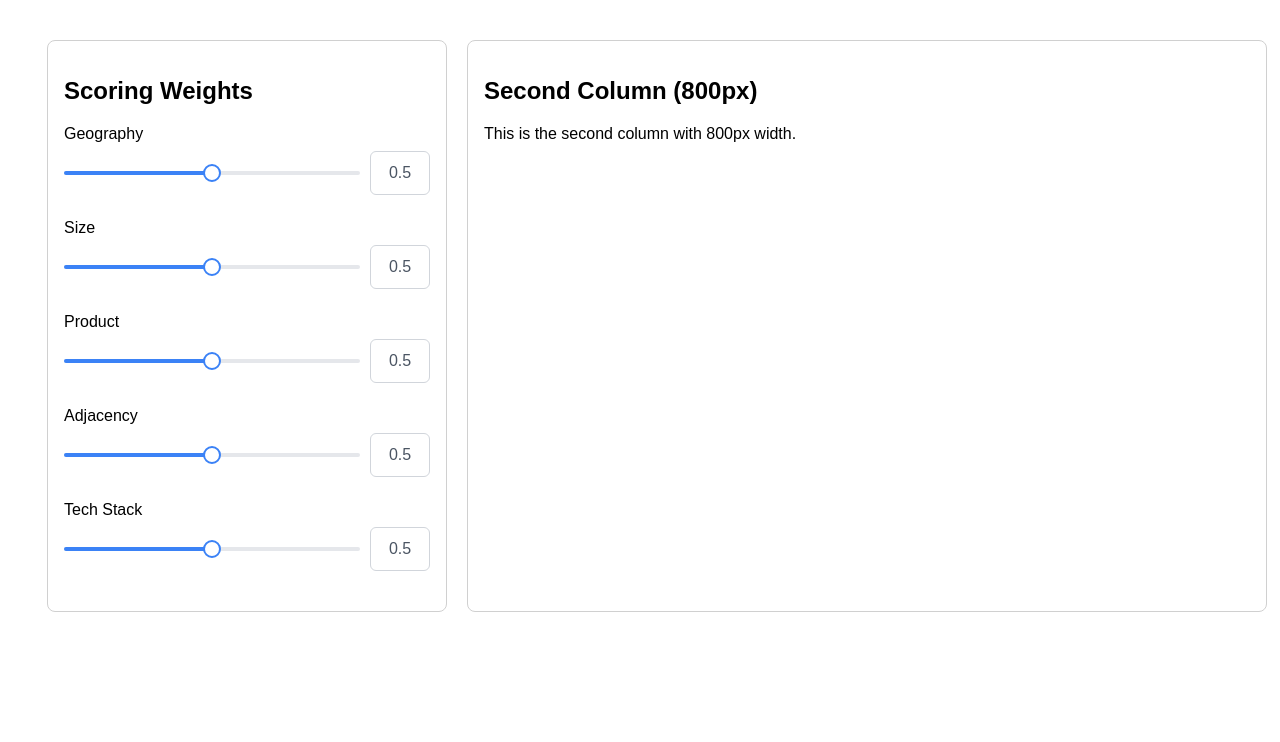
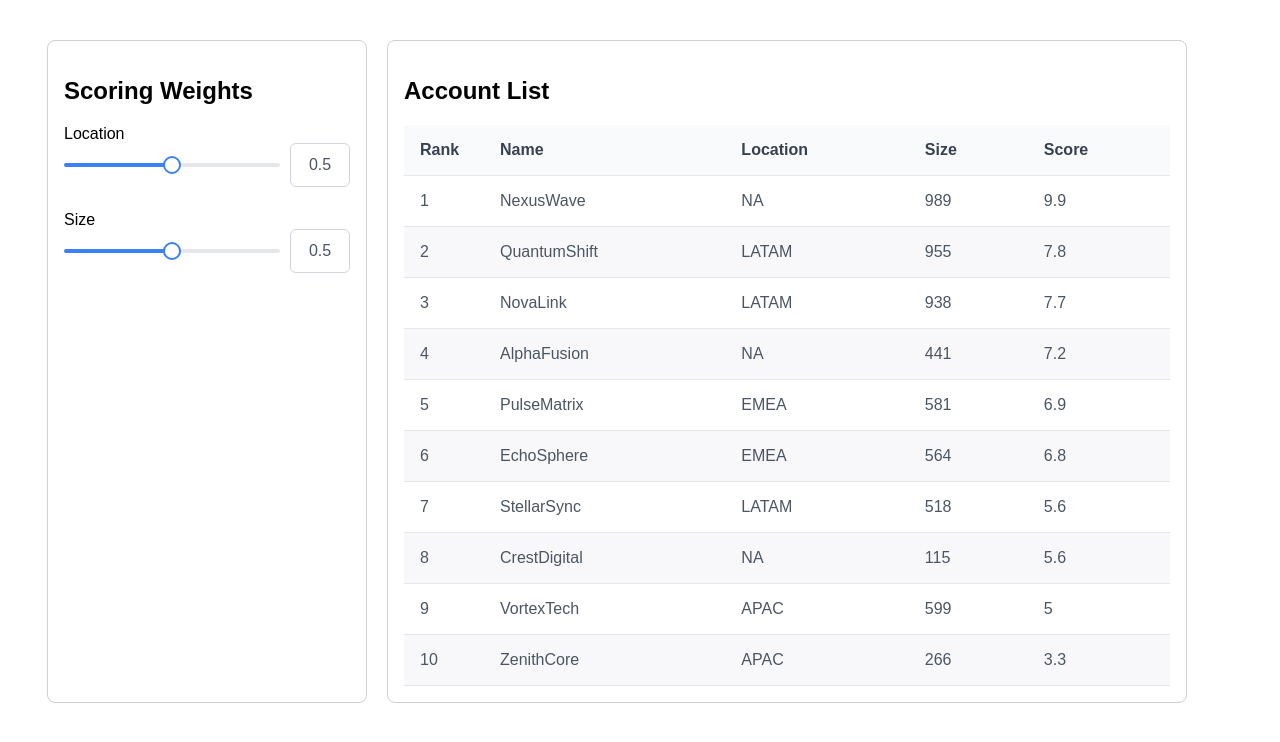
Before and after one commit to eddieux/account-scoring, a Vue app: page / in a window 1280 px wide. Shown: the top 742 px of the page. Built offline with nearby package versions, Linux system fonts and the light colour scheme; a web font is replaced by a local one.

Commit message:
create sliders and table

```diff
--- a/src/App.vue
+++ b/src/App.vue
@@ -4,59 +4,92 @@
       <div class="column first-column">
         <h2>Scoring Weights</h2>
         <div class="slider-container">
-          <label for="geography">Geography</label>
+          <label for="location">Location</label>
           <div class="slider-with-value">
-            <Slider v-model="geographyWeight" :min="0" :max="1" :step="0.01" class="w-full" />
-            <InputText v-model="geographyWeight" :readonly="true" class="value-display" />
+            <Slider v-model="locationWeight" :min="0" :max="1" :step="0.1" class="w-full" />
+            <InputText v-model="locationWeight" :readonly="true" class="value-display" />
           </div>
         </div>
         <div class="slider-container">
           <label for="size">Size</label>
           <div class="slider-with-value">
-            <Slider v-model="sizeWeight" :min="0" :max="1" :step="0.01" class="w-full" />
+            <Slider v-model="sizeWeight" :min="0" :max="1" :step="0.1" class="w-full" />
             <InputText v-model="sizeWeight" :readonly="true" class="value-display" />
-          </div>
-        </div>
-        <div class="slider-container">
-          <label for="product">Product</label>
-          <div class="slider-with-value">
-            <Slider v-model="productWeight" :min="0" :max="1" :step="0.01" class="w-full" />
-            <InputText v-model="productWeight" :readonly="true" class="value-display" />
-          </div>
-        </div>
-        <div class="slider-container">
-          <label for="adjacency">Adjacency</label>
-          <div class="slider-with-value">
-            <Slider v-model="adjacencyWeight" :min="0" :max="1" :step="0.01" class="w-full" />
-            <InputText v-model="adjacencyWeight" :readonly="true" class="value-display" />
-          </div>
-        </div>
-        <div class="slider-container">
-          <label for="techStack">Tech Stack</label>
-          <div class="slider-with-value">
-            <Slider v-model="techStackWeight" :min="0" :max="1" :step="0.01" class="w-full" />
-            <InputText v-model="techStackWeight" :readonly="true" class="value-display" />
           </div>
         </div>
       </div>
       <div class="column second-column">
-        <!-- Second column content -->
-        <h2>Second Column (800px)</h2>
-        <p>This is the second column with 800px width.</p>
+        <h2>Account List</h2>
+        <DataTable :value="sortedRankings" stripedRows>
+          <Column field="rank" header="Rank" style="width: 80px;"></Column>
+          <Column field="name" header="Name"></Column>
+          <Column field="location" header="Location"></Column>
+          <Column field="size" header="Size"></Column>
+          <Column field="score" header="Score"></Column>
+        </DataTable>
       </div>
     </div>
   </div>
 </template>
 
 <script setup>
-import { ref } from 'vue';
+import { ref, computed } from 'vue';
 
 // Define reactive variables for each slider (0-1 range)
-const geographyWeight = ref(0.5);
+const locationWeight = ref(0.5);
 const sizeWeight = ref(0.5);
-const productWeight = ref(0.5);
-const adjacencyWeight = ref(0.5);
-const techStackWeight = ref(0.5);
+
+// Create balanced array of locations
+const locations = ['NA', 'LATAM', 'EMEA', 'APAC', 'NA', 'LATAM', 'EMEA', 'APAC', 'NA', 'LATAM'];
+
+// Modified to get a random size between 1 and 1000
+const getRandomSize = () => Math.floor(Math.random() * 1000) + 1;
+
+// Location score mapping
+const getLocationScore = (location) => {
+  switch(location) {
+    case 'NA': return 5;
+    case 'EMEA': return 4;
+    case 'LATAM': return 3;
+    case 'APAC': return 2;
+    default: return 0;
+  }
+};
+
+// Calculate score based on location and size
+const calculateScore = (account) => {
+  const locationScore = getLocationScore(account.location);
+  const sizeScore = account.size / 200;
+  return parseFloat((locationScore + sizeScore).toFixed(1));
+};
+
+// Base data for the rankings table with imaginary company names
+const accountData = ref([
+  { name: 'NexusWave', location: locations[0], size: getRandomSize() },
+  { name: 'QuantumShift', location: locations[1], size: getRandomSize() },
+  { name: 'EchoSphere', location: locations[2], size: getRandomSize() },
+  { name: 'VortexTech', location: locations[3], size: getRandomSize() },
+  { name: 'AlphaFusion', location: locations[4], size: getRandomSize() },
+  { name: 'StellarSync', location: locations[5], size: getRandomSize() },
+  { name: 'PulseMatrix', location: locations[6], size: getRandomSize() },
+  { name: 'ZenithCore', location: locations[7], size: getRandomSize() },
+  { name: 'CrestDigital', location: locations[8], size: getRandomSize() },
+  { name: 'NovaLink', location: locations[9], size: getRandomSize() },
+]);
+
+// Computed property to calculate scores, sort, and assign ranks
+const sortedRankings = computed(() => {
+  return accountData.value
+    .map(account => ({
+      ...account,
+      score: calculateScore(account)
+    }))
+    .sort((a, b) => b.score - a.score)  // Sort by score descending
+    .map((account, index) => ({
+      ...account,
+      rank: index + 1
+    }));
+});
 </script>
 
 <style scoped>
@@ -79,7 +112,7 @@ const techStackWeight = ref(0.5);
 }
 
 .first-column {
-  width: 400px;
+  width: 320px;
   flex-shrink: 0;
 }
 
@@ -94,7 +127,6 @@ const techStackWeight = ref(0.5);
 
 .slider-container label {
   display: block;
-  margin-bottom: 0.5rem;
   font-weight: 500;
 }
 
@@ -112,4 +144,19 @@ const techStackWeight = ref(0.5);
   width: 60px;
   text-align: center;
 }
+
+.caret-icon {
+  font-size: 1.4rem;
+  font-weight: bold;
+}
+
+.caret-icon.up {
+  color: green;
+  font-weight: 800;
+}
+
+.caret-icon.down {
+  color: red;
+  font-weight: 800;
+}
 </style>
--- a/src/main.js
+++ b/src/main.js
@@ -14,6 +14,8 @@ import Button from 'primevue/button'
 import Card from 'primevue/card'
 import InputText from 'primevue/inputtext'
 import Slider from 'primevue/slider'
+import DataTable from 'primevue/datatable'
+import Column from 'primevue/column'
 
 // Create app
 const app = createApp(App)
@@ -26,6 +28,8 @@ app.component('Button', Button)
 app.component('Card', Card)
 app.component('InputText', InputText)
 app.component('Slider', Slider)
+app.component('DataTable', DataTable)
+app.component('Column', Column)
 
 // Mount app
 app.mount('#app')
```
